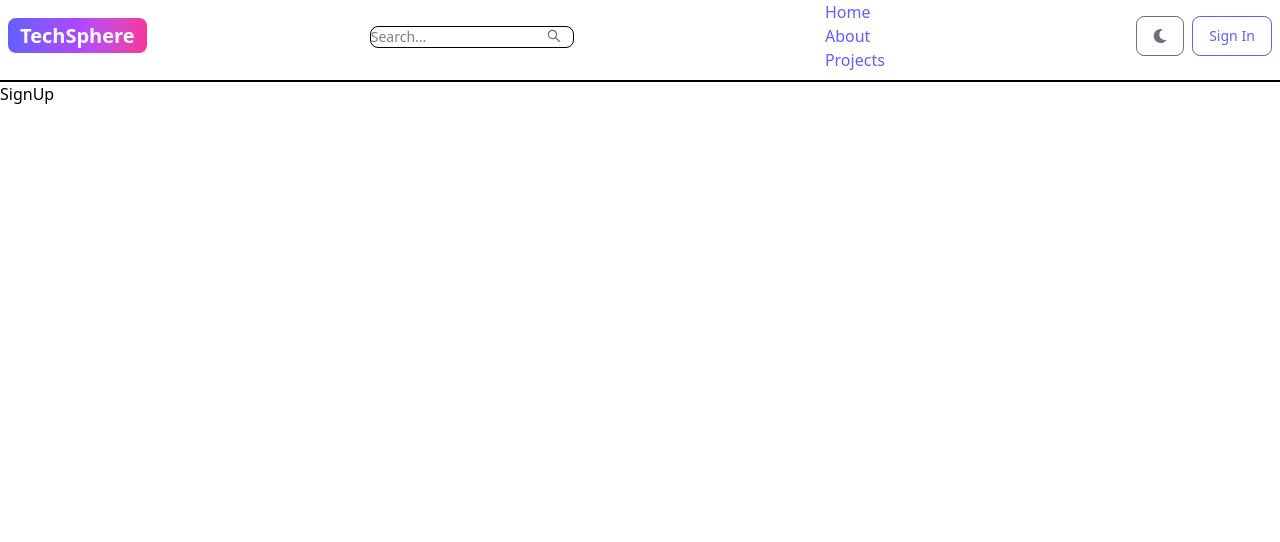
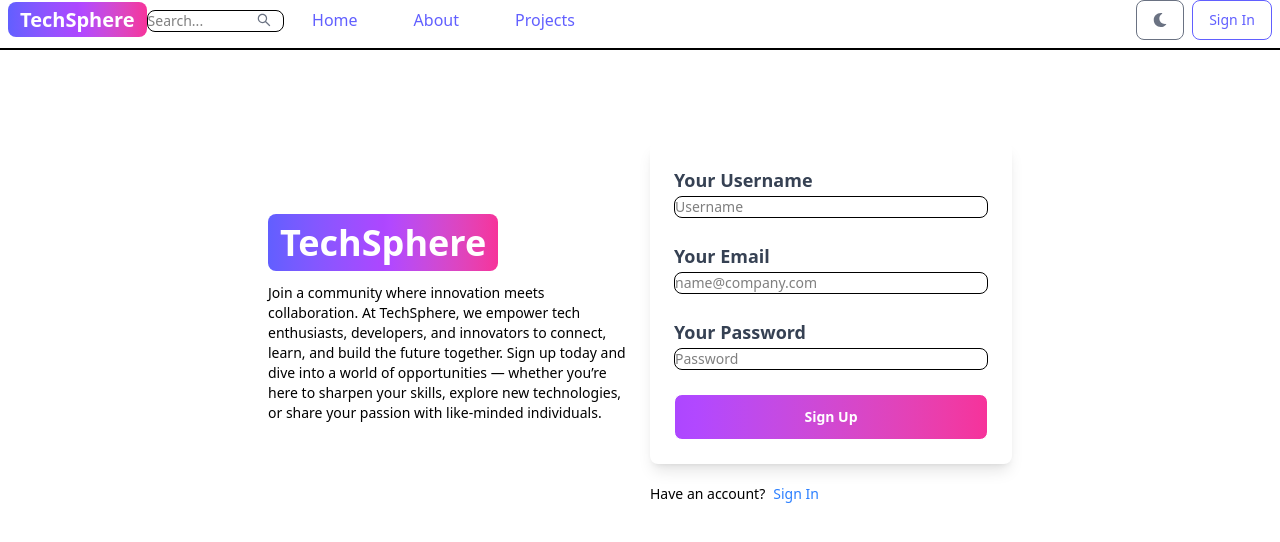
Before and after one commit to reeba212/TechSphere, a React (Vite) app in the folder client/: page /sign-up in a window 1280 px wide. Shown: the top 542 px of the page. Built offline with nearby package versions, Linux system fonts and the light colour scheme.

Commit message:
create sign up page UI

```diff
--- a/client/src/pages/SignUp.jsx
+++ b/client/src/pages/SignUp.jsx
@@ -1,7 +1,59 @@
-import React from 'react'
+import { Label, TextInput, Button } from 'flowbite-react';
+import React from 'react';
+import { Link } from 'react-router-dom';
 
 export default function SignUp() {
   return (
-    <div>SignUp</div>
+    <div className='min-h-screen mt-20'>
+      <div className='flex p-3 max-w-3xl mx-auto flex-col md:flex-row md:items-center gap-5'>
+
+        {/* Left Side */}
+        <div className='flex-1'>
+          <Link to="/" className='font-bold dark:text-white text-4xl'>
+            <span className='px-3 py-1 bg-gradient-to-r from-indigo-500 via-purple-500 to-pink-500 rounded-lg text-white'>
+              TechSphere
+            </span>
+          </Link>
+          <p className='text-sm mt-5'>
+            Join a community where innovation meets collaboration. At TechSphere,
+            we empower tech enthusiasts, developers, and innovators to connect, learn,
+            and build the future together. Sign up today and dive into a world of
+            opportunities — whether you’re here to sharpen your skills, explore new
+            technologies, or share your passion with like-minded individuals.
+          </p>
+        </div>
+
+        {/* Right Side */}
+        <div className='flex-1'>
+          <form className='flex flex-col gap-6 bg-white p-6 rounded-lg shadow-lg'>
+            <div>
+              <Label className='text-lg font-semibold text-gray-700' value='Your Username'/>
+              <TextInput type='text' placeholder='Username' id='username'/>
+              </div>
+            <div>
+              <Label className='text-lg font-semibold text-gray-700' value='Your Email'/>
+              <TextInput type='email' placeholder='name@company.com' id='email'/>
+            </div>
+            <div>
+              <Label className='text-lg font-semibold text-gray-700' value='Your Password'/>
+              <TextInput type='password' placeholder='Password' id='password'/>
+            </div>
+            <Button
+              type='submit'
+              className='w-full text-white font-bold py-1 px-2 rounded-lg transition-all bg-gradient-to-r from-purple-500 to-pink-500 hover:from-purple-600 hover:to-pink-600'>
+              Sign Up
+            </Button>
+          </form>
+          <div className='flex gap-2 text-sm mt-5'>
+            <span>
+              Have an account?
+            </span>
+            <Link to='/sign-in' className='text-blue-500'>
+              Sign In
+            </Link>
+          </div>
+        </div>
+      </div>
+    </div>
   )
 }
```
